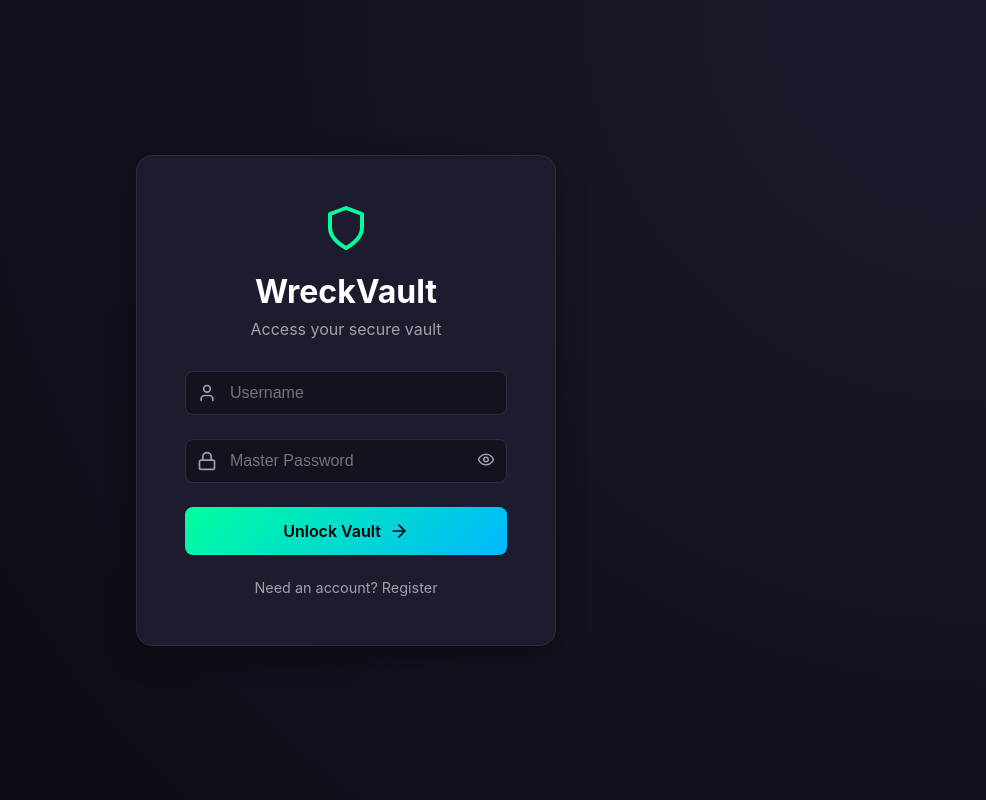
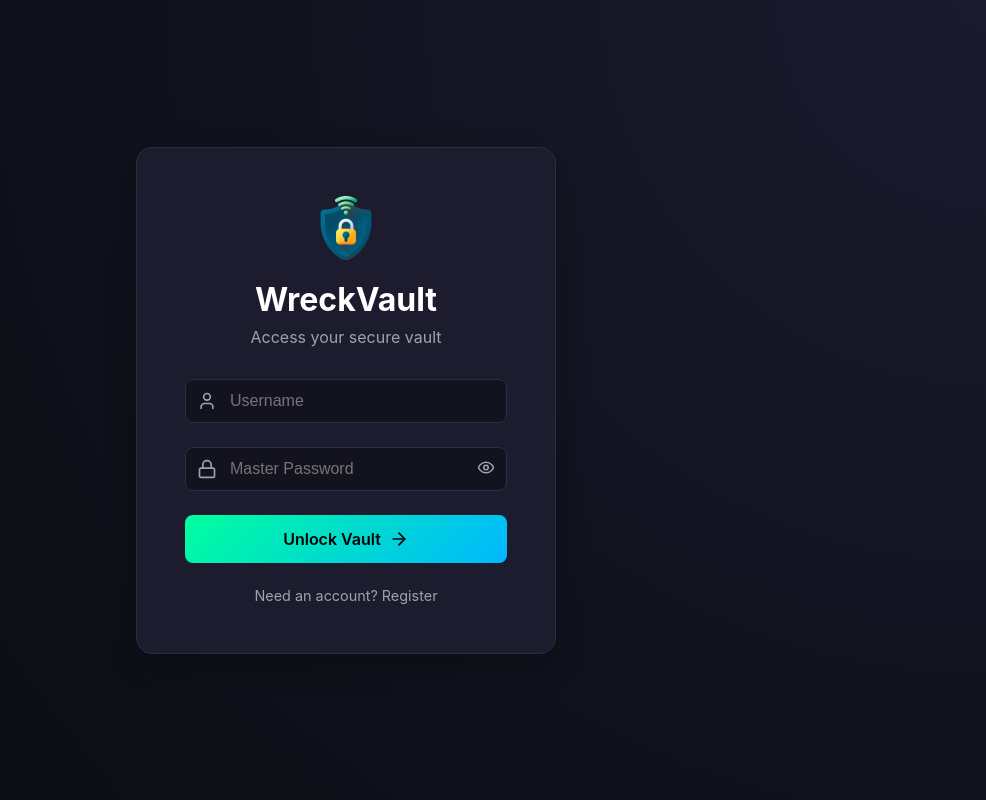
Before and after one commit to tejas2292/WreckVault, a React (Vite) app in the folder client/: page / in a window 1280 px wide. Shown: the whole page, without its empty margins (294-1280 px from the left). Built offline with nearby package versions, Linux system fonts and the light colour scheme.

Commit message:
update
- Added logo for wreckvault

```diff
--- a/client/index.html
+++ b/client/index.html
@@ -2,9 +2,9 @@
 <html lang="en">
   <head>
     <meta charset="UTF-8" />
-    <link rel="icon" type="image/svg+xml" href="/vite.svg" />
+    <link rel="icon" type="image/png" href="/logo.png" />
     <meta name="viewport" content="width=device-width, initial-scale=1.0" />
-    <title>WreckVault | Secure Password Manager</title>
+    <title>WreckVault</title>
   </head>
   <body>
     <div id="root"></div>
--- a/client/src/components/AuthScreens.jsx
+++ b/client/src/components/AuthScreens.jsx
@@ -25,7 +25,7 @@ const AuthScreens = () => {
     <div className="auth-container">
       <div className="auth-card">
         <div className="auth-header">
-          <Shield size={48} className="auth-icon" />
+          <img src="/logo.png" alt="WreckVault Logo" style={{ width: '64px', height: '64px', marginBottom: '1rem' }} />
           <h1>WreckVault</h1>
           <p>{isLogin ? 'Access your secure vault' : 'Create a new secure vault'}</p>
         </div>
--- a/client/src/components/VaultDashboard.jsx
+++ b/client/src/components/VaultDashboard.jsx
@@ -31,7 +31,7 @@ const VaultDashboard = () => {
     <div className="dashboard-layout">
       <aside className="sidebar">
         <div className="sidebar-header">
-          <ShieldCheck size={32} className="logo-icon" />
+          <img src="/logo.png" alt="Logo" style={{ width: '40px', height: '40px' }} />
           <h2>WreckVault</h2>
         </div>
         <nav className="sidebar-nav">
@@ -67,7 +67,7 @@ const VaultDashboard = () => {
           <div className="user-info">
             <div className="user-avatar">
               {user.profile_image ? (
-                <img src={user.profile_image} alt="User" style={{ width: '100%', height: '100%', objectFit: 'cover' }} />
+                <img src={user.profile_image} alt="User" style={{ width: '100%', height: '100%', objectFit: 'cover', borderRadius: '50%' }} />
               ) : (
                 user.username[0].toUpperCase()
               )}
```
Also changed, not shown: client/public/logo.png (added).
